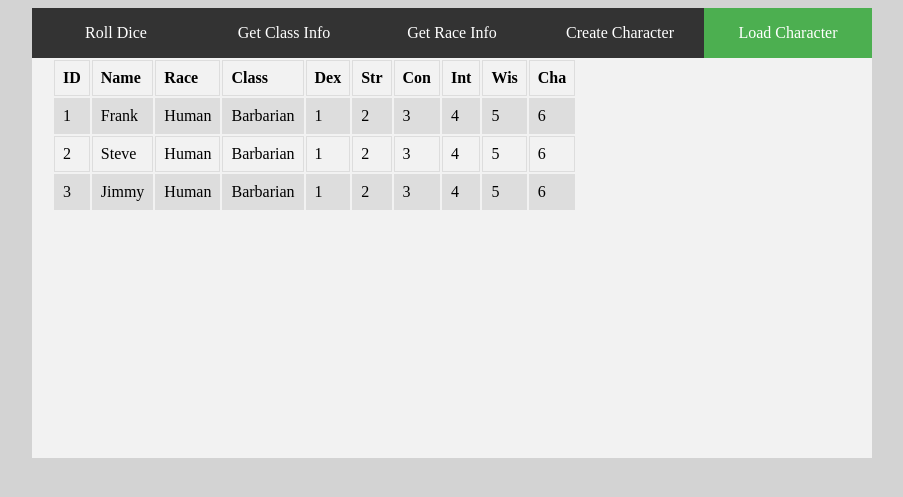
After one commit to Fladolcetta/DnD, a Flask app: page /table in a window 1280 px wide. The commit adds this page. Shown: the top 497 px of the page, without its empty margins (188-1091 px from the left). Run offline with Flask 3, Linux system fonts and the light colour scheme; data that the repository does not hold is empty.

Commit message:
Initial try

```diff
--- a/main.py
+++ b/main.py
@@ -39,5 +39,12 @@ def classes() -> str:
     return page_loader.load_classes(request.args.to_dict())
 
 
+@app.route('/table')
+def table() -> str:
+    """ Display characters function. """
+    page_loader = PageLoader()
+    return page_loader.load_table(request.args.to_dict())
+
+
 if __name__ == '__main__':
     app.run(debug=True)
--- a/src/db.py
+++ b/src/db.py
@@ -17,7 +17,6 @@ class DB:
 
     def insert_character(self, character: Character) -> int:
         """ Insert a character into the database. """
-
         stats_sql = "INSERT INTO character_stats (dexterity, strength, constitution, intelligence, wisdom, charisma) VALUES ( %s, %s, %s, %s, %s, %s);"
         stats_data = (character.stats["Dexterity"],
                       character.stats["Strength"],
@@ -42,3 +41,10 @@ class DB:
         cursor.execute(last_id)
         self.db.commit()
         return cursor.fetchone()[0]
+
+    def load_character_list(self) -> list:
+        """ Load the character list"""
+        fake = [["1", "Frank", "Human", "Barbarian", "1", "2", "3", "4", "5", "6"],
+                ["2", "Steve", "Human", "Barbarian", "1", "2", "3", "4", "5", "6"],
+                ["3", "Jimmy", "Human", "Barbarian", "1", "2", "3", "4", "5", "6"]]
+        return fake
--- a/src/page_loader.py
+++ b/src/page_loader.py
@@ -94,6 +94,22 @@ class PageLoader:
         submit = args.get("submit")
         return self.left_right_dance(submit, left_content, right_content, "Class Info")
 
+    def load_table(self, args: dict) -> str:
+        """ Load the table page. """
+        db = DB()
+        char_list = db.load_character_list()
+        left_content = render_template('character_table.html', char_list=char_list)
+        content = render_template('left_only_body.html',
+                                  left_content=left_content)
+        other_styles = self.build_styles_string(['left_and_container', 'table'])
+        other_scripts = ""
+        return render_template('base.html',
+                               subtitle="Character Table",
+                               content=content,
+                               other_styles=other_styles,
+                               other_scripts=other_scripts)
+
+
     def left_right_dance(self, submit: Union[None, str], left_content: str, right_content: str, subtitle: str) -> str:
         """ Load the left right page. """
         try:
--- /dev/null
+++ b/static/table.css
@@ -0,0 +1,13 @@
+table {
+    width: 100%;
+}
+
+td, th {
+    border: 1px solid #dddddd;
+    text-align: left;
+    padding: 8px;
+}
+
+tr:nth-child(even) {
+    background-color: #dddddd;
+}
--- a/static/topnav.css
+++ b/static/topnav.css
@@ -13,7 +13,7 @@
     padding-bottom: 16px;
     text-decoration: none;
     font-size: 16px;
-    width: 210px;
+    width: 168px;
 }
 .topnav a:hover {
     background-color: #ccc;
--- a/templates/base.html
+++ b/templates/base.html
@@ -19,6 +19,7 @@
             <a id="/classes" href="/classes">Get Class Info</a>
             <a id="/races" href="/races">Get Race Info</a>
             <a id="/character" href="/character">Create Character</a>
+            <a id="/table" href="/table">Load Character</a>
         </div>
         <script type="text/javascript" src="/static/topnav.js"></script>
         {{ content|safe }}
--- /dev/null
+++ b/templates/character_table.html
@@ -0,0 +1,21 @@
+<table>
+    <tr>
+      <th>ID</th>
+      <th>Name</th>
+      <th>Race</th>
+      <th>Class</th>
+      <th>Dex</th>
+      <th>Str</th>
+      <th>Con</th>
+      <th>Int</th>
+      <th>Wis</th>
+      <th>Cha</th>
+    </tr>
+    {% for char in char_list %}
+    <tr>
+        {% for field in char %}
+        <td>{{ field }}</td>
+        {% endfor %}
+    </tr>
+    {% endfor %}
+</table>
```
